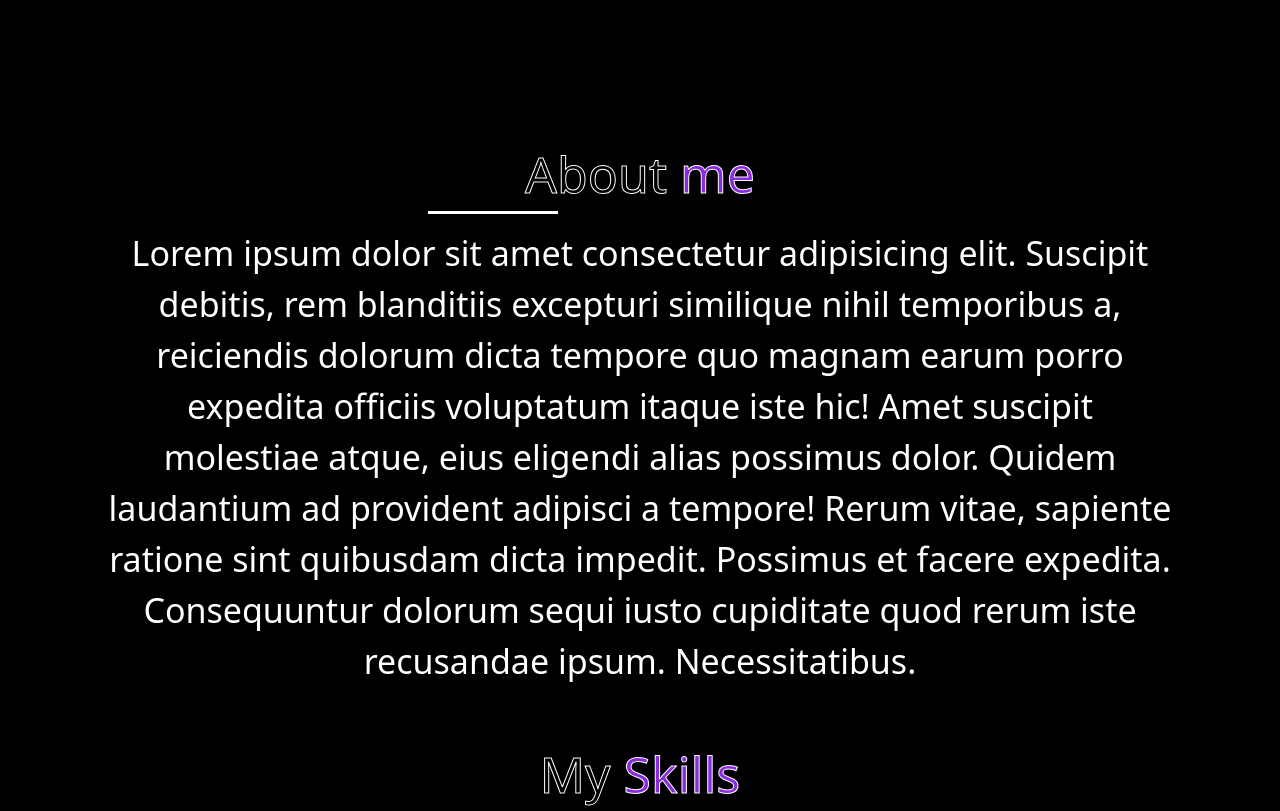
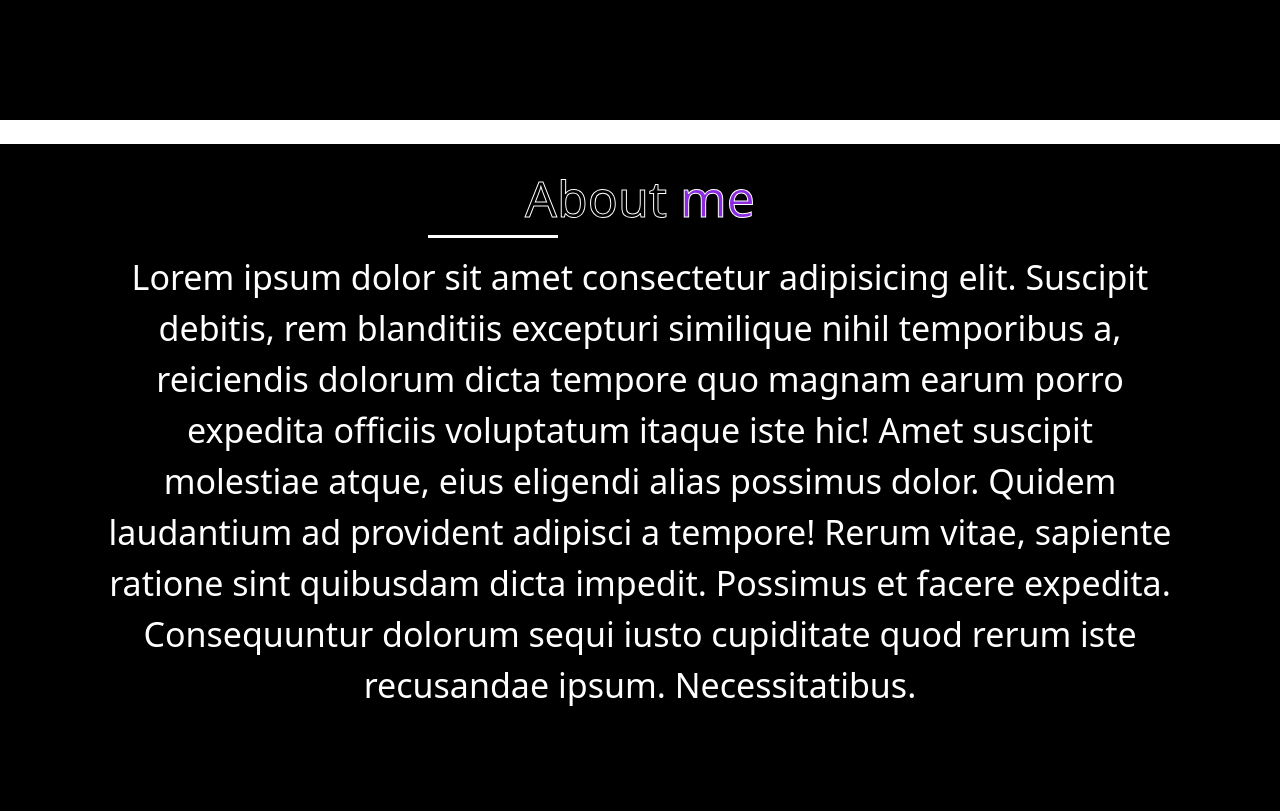
Before and after one commit to Ishazaka/testing-model, a plain HTML site: page index.html in a window 1280 px wide. Shown: the part 680-1491 px from the top of the page. Drawn offline with nearby package versions, Linux system fonts and the light colour scheme; a web font is replaced by a local one.

Commit message:
Update index.html

```diff
--- a/index.html
+++ b/index.html
@@ -102,7 +102,7 @@
 <!-- second section about section -->
 
 <div class="container-fluid">
-<div class="row h-75 "   style="background-color: black;" >
+<div class="row h-100 my-4 "   style="background-color: black;" >
 <div class="col-md-12">
 
   <div class="about-section-details mx-5 px-5   text-white"  style="text-align:center;"  >
```
